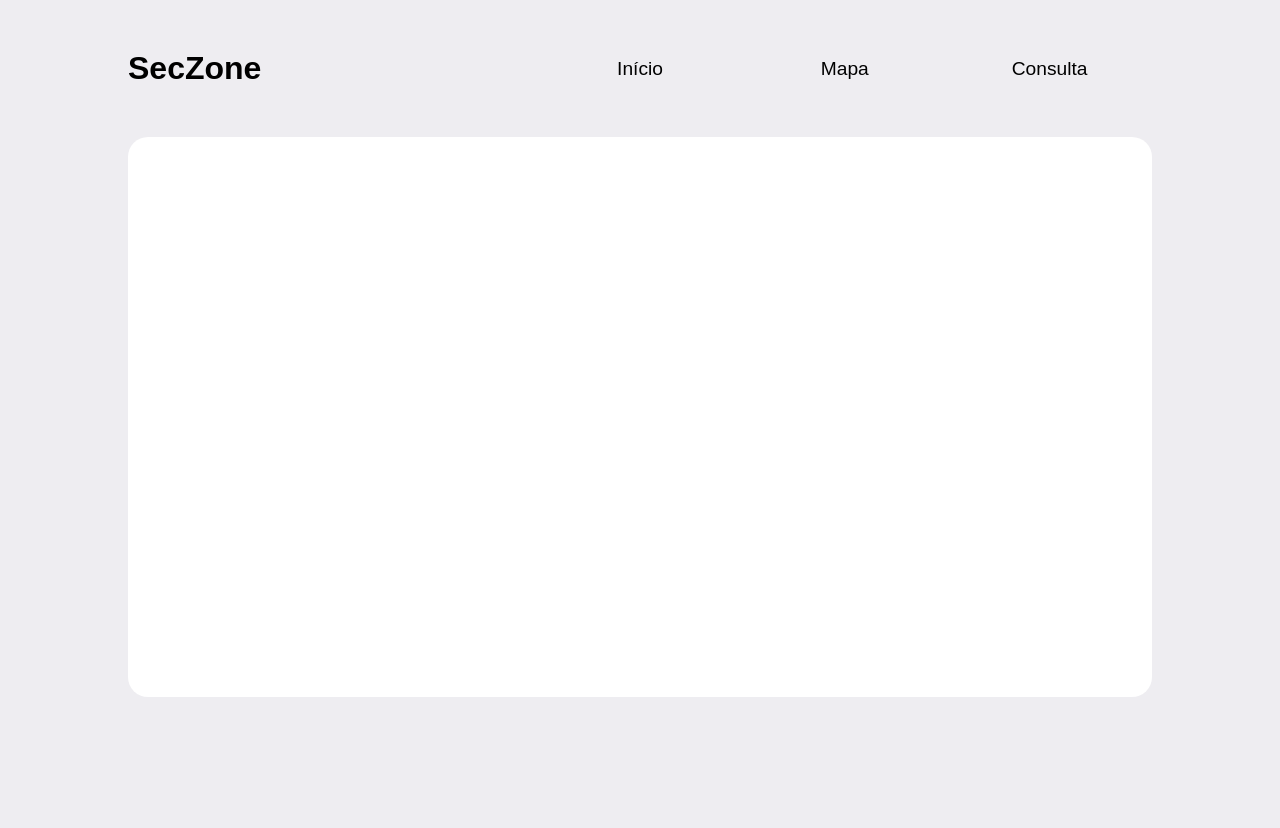
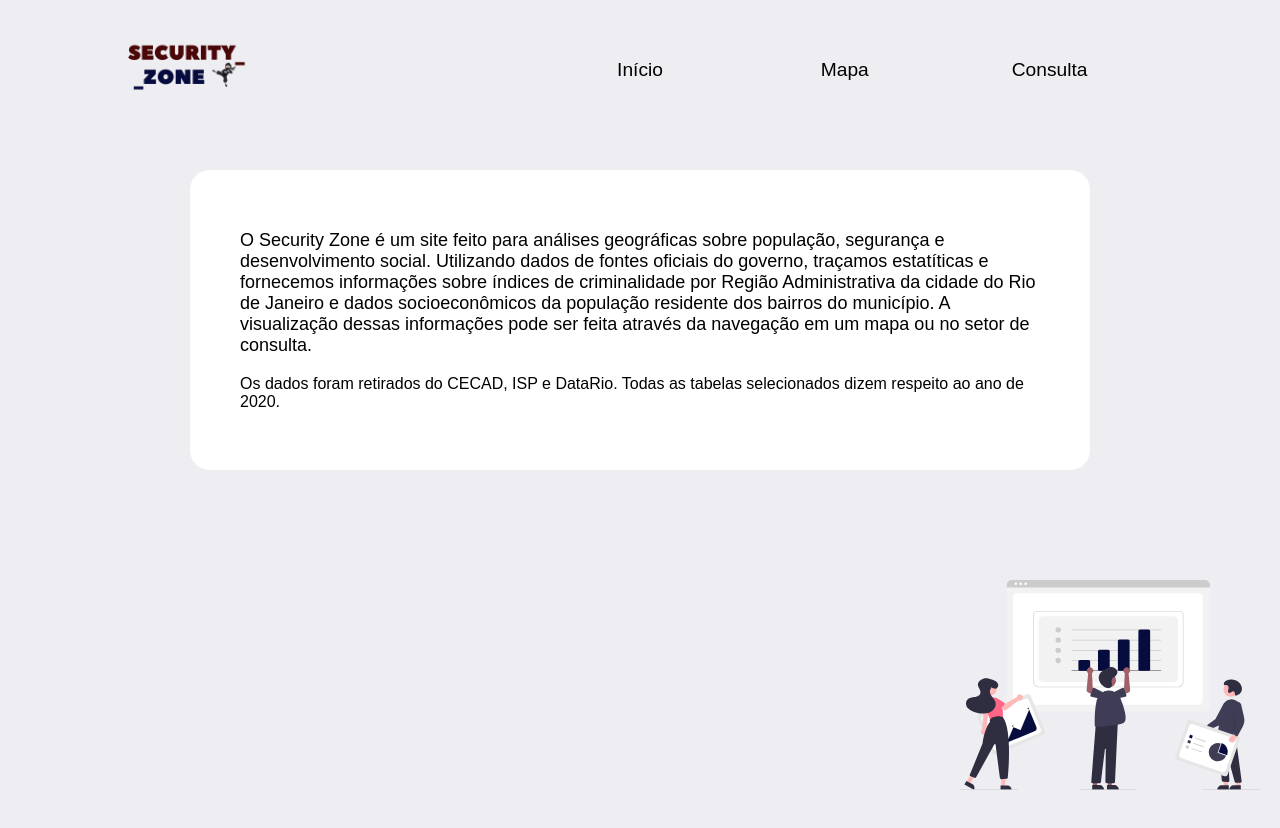
Before and after one commit to hugofolloni/security-zone, a React (Create React App) app: page / in a window 1280 px wide. Shown: the top 828 px of the page. Built offline with nearby package versions, Linux system fonts and the light colour scheme; the HTML template or start-up script is replaced by a standard one.

Commit message:
Adding images

```diff
--- a/src/Header.js
+++ b/src/Header.js
@@ -1,8 +1,11 @@
+import logo from './logo.png';
+
+
 const Header = () => {
     return (
         <header className="header">
             <div className='left-header'>
-                <h1>SecZone</h1>
+                <img src={logo} width='120px' alt="" />
             </div>
             <div className='right-header'>
                 <div><a href="/">Início</a></div>
--- a/src/Homepage.js
+++ b/src/Homepage.js
@@ -1,9 +1,16 @@
+import image from './image.svg';
 const Homepage = () => {
     return (
-        <div className="homepage">
-            <div className="container">
-
+        <div className="homepage" style={{ppsition: 'relative'}}>
+            <div className="container" style={{padding: '50px', width: '900px', height: '300px', marginTop: '30px'}}>
+                <p style={{fontSize: '18px'}}>
+                    O Security Zone é um site feito para análises geográficas sobre população, segurança e desenvolvimento social. Utilizando dados de fontes oficiais do governo, traçamos estatíticas e fornecemos informações sobre índices de criminalidade por Região Administrativa da cidade do Rio de Janeiro e dados socioeconômicos da população residente dos bairros do município. A visualização dessas informações pode ser feita através da navegação em um mapa ou no setor de consulta.
+                </p>
+                <p>
+                    Os dados foram retirados do CECAD, ISP e DataRio. Todas as tabelas selecionados dizem respeito ao ano de 2020.
+                </p>
             </div>
+            <img src={image} alt="" style={{position: 'absolute', width: '300px', right: '20px', bottom: '10px'}}/>
         </div>
      );
 }
--- a/src/index.css
+++ b/src/index.css
@@ -12,7 +12,7 @@ body{
 }
 
 .header {
-  padding: 50px 10%;
+  padding: 10px 10%;
   width: 100vw;
   display: flex;
   justify-content: space-between;
```
Also changed, not shown: src/image.svg (added), src/logo.png (added).
